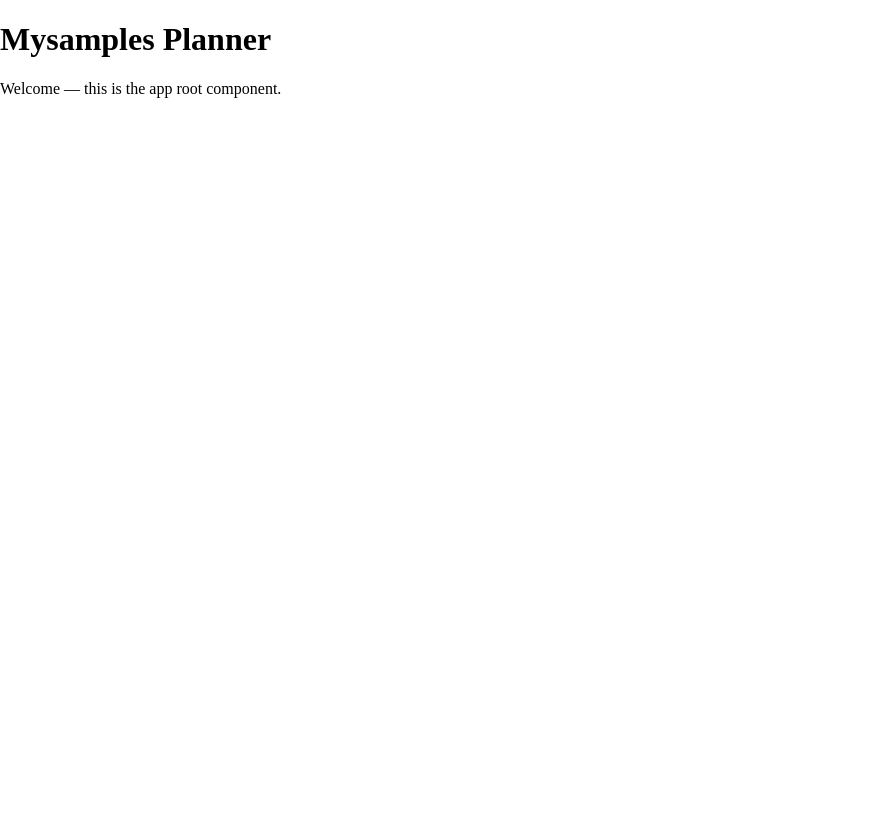
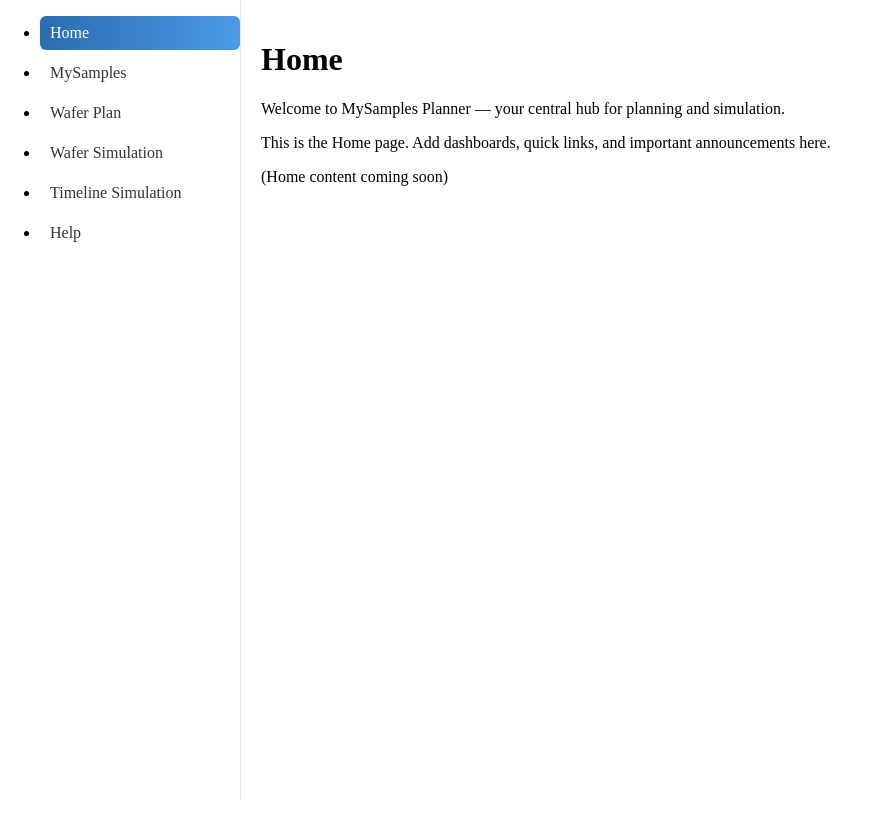
Before and after one commit to chinaloh/mysamples-planner, a React app in the folder frontend/: page / in a window 1280 px wide. Shown: the whole page, without its empty margins (0-893 px from the left). After the commit the page ends 800 px from the top, so only its background shows below. Built offline with nearby package versions, Linux system fonts and the light colour scheme; the HTML template or start-up script is replaced by a standard one.

Commit message:
Add App with router and layout

```diff
--- a/frontend/src/App.tsx
+++ b/frontend/src/App.tsx
@@ -1,16 +1,36 @@
-import React from 'react';
+import React from "react";
+import { BrowserRouter, Routes, Route, Navigate } from "react-router-dom";
 
-const App: React.FC = () => {
+import Navigation from "./components/Navigation";
+import Home from "./pages/Home";
+import MySamples from "./pages/MySamples";
+import WaferPlan from "./pages/WaferPlan";
+import WaferSimulation from "./pages/WaferSimulation";
+import TimelineSimulation from "./pages/TimelineSimulation";
+import Help from "./pages/Help";
+
+export default function App(): JSX.Element {
   return (
-    <div className="App">
-      <header>
-        <h1>Mysamples Planner</h1>
-      </header>
-      <main>
-        <p>Welcome — this is the app root component.</p>
-      </main>
-    </div>
+    <BrowserRouter>
+      <div className="app-root" style={{ display: "flex", minHeight: "100vh" }}>
+        <aside style={{ width: 240, borderRight: "1px solid #e6e6e6" }}>
+          <Navigation />
+        </aside>
+
+        <div className="app-content" style={{ flex: 1, padding: 20 }}>
+          <Routes>
+            <Route path="/" element={<Home />} />
+            <Route path="/mysamples" element={<MySamples />} />
+            <Route path="/wafer-plan" element={<WaferPlan />} />
+            <Route path="/wafer-simulation" element={<WaferSimulation />} />
+            <Route path="/timeline-simulation" element={<TimelineSimulation />} />
+            <Route path="/help" element={<Help />} />
+
+            {/* Fallback: redirect unknown routes to home */}
+            <Route path="*" element={<Navigate to="/" replace />} />
+          </Routes>
+        </div>
+      </div>
+    </BrowserRouter>
   );
-};
-
-export default App;
+}
```
